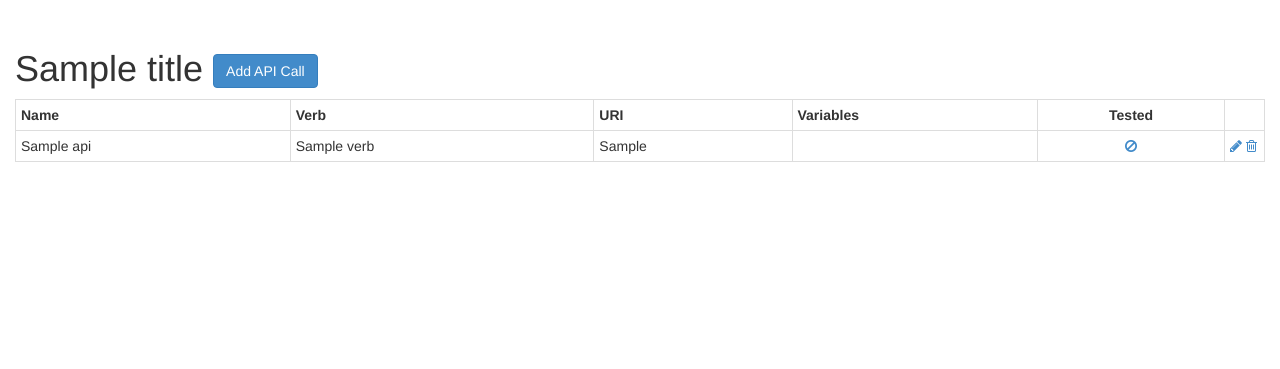
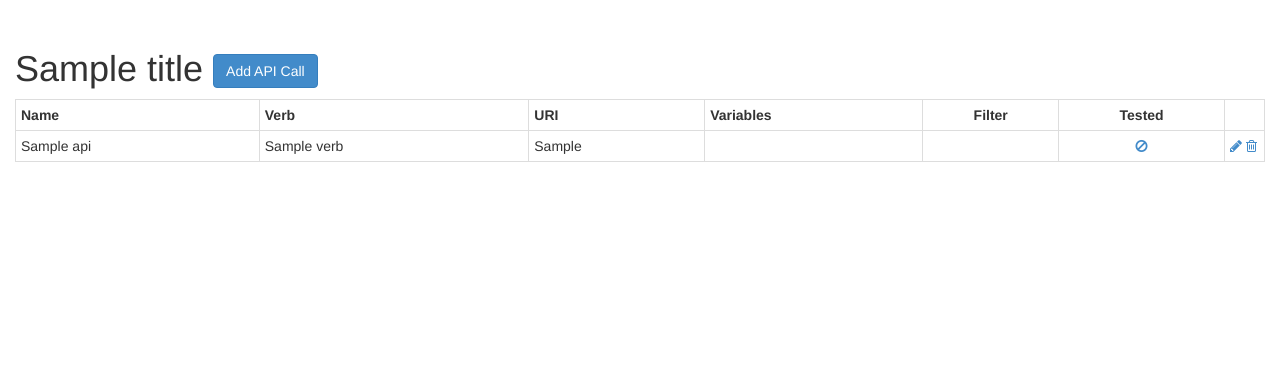
Before and after one commit to oldarmyc/pitchfork, a Python web app: template pitchfork/templates/manage/manage_api_calls.html in a window 1280 px wide. Shown: the part 51-420 px from the top of the page. Run offline with Jinja, Linux system fonts and the light colour scheme; the template is opened without the code that fills it: most values are stand-ins (such as "Sample title", 1, 10 or a date in 2020).

Commit message:
Add in display of whether or not filter is used

```diff
--- a/pitchfork/templates/manage/manage_api_calls.html
+++ b/pitchfork/templates/manage/manage_api_calls.html
@@ -19,6 +19,7 @@
                 <th>Verb</th>
                 <th>URI</th>
                 <th>Variables</th>
+                <th style="text-align: center;">Filter</th>
                 <th style="text-align: center;">Tested</th>
                 <th></th>
             </tr>
@@ -38,6 +39,11 @@
                             {% for var in api.get('variables') %}
                                 <span {% if var.get('required') %}class="text-danger"><span class="fa fa-start tooltip-title" title="Required Attribute"></span{% endif %}>{{ var.get('variable_name') }}</span><br />
                             {% endfor %}
+                        {% endif %}
+                    </td>
+                    <td style="text-align: center;">
+                        {% if api.get('allow_filter') %}
+                            <span class="fa fa-check-circle-o"></span>
                         {% endif %}
                     </td>
                     <td style="text-align: center;">
```
